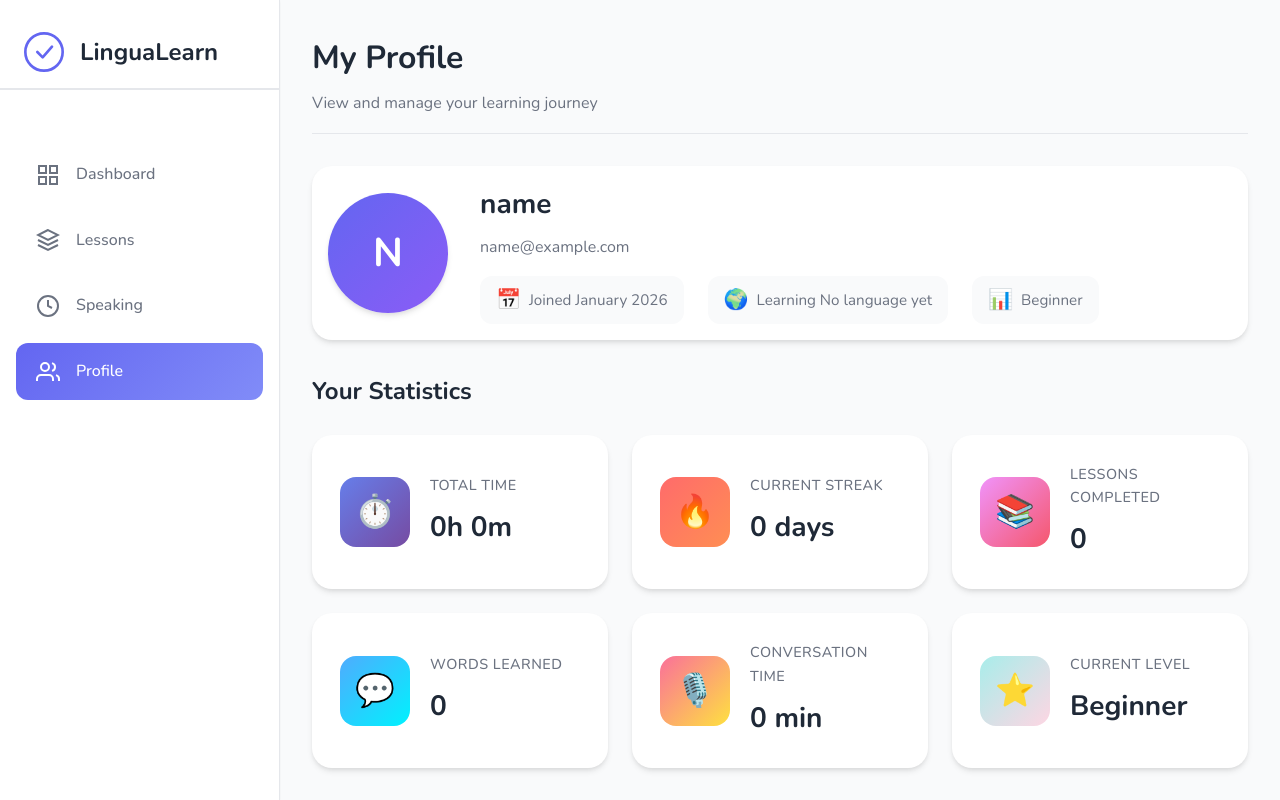
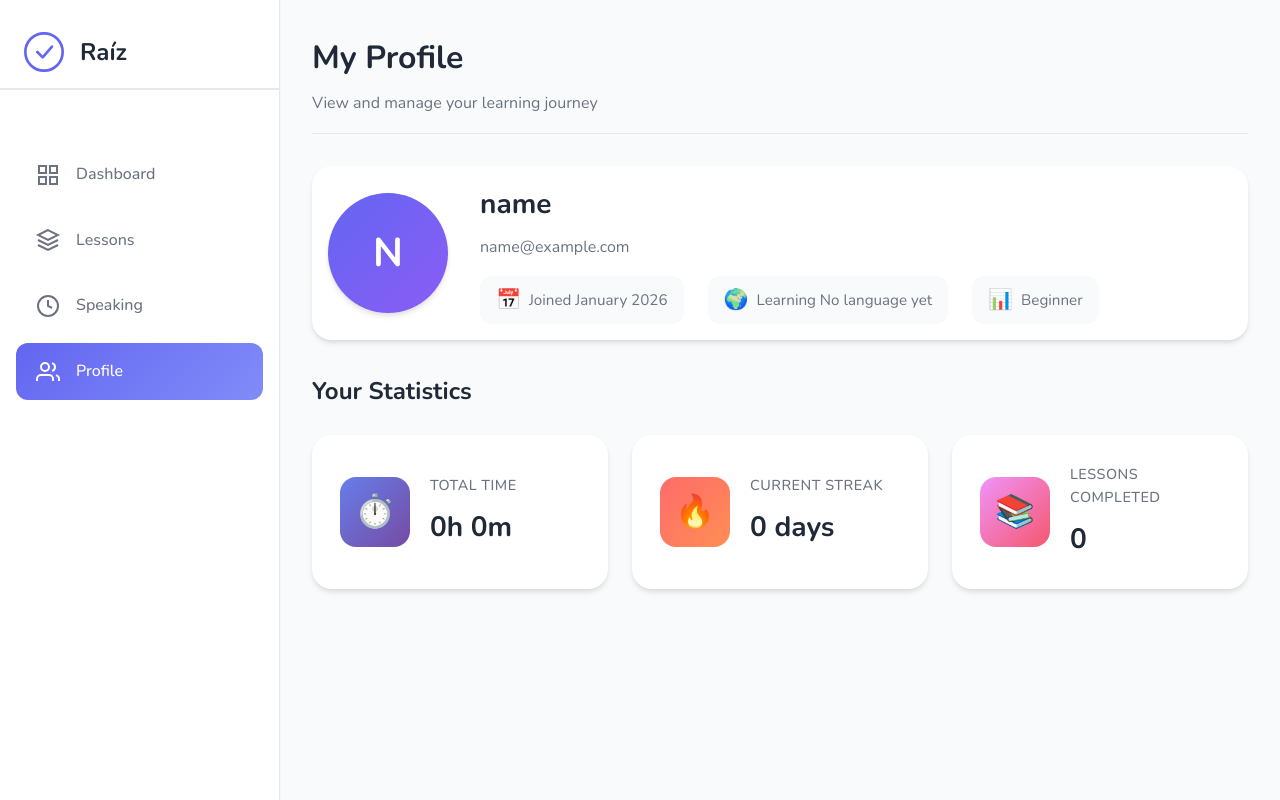
Before and after one commit to sardanad12/UFT-Hacks-13, a React (Vite) app in the folder frontend/: page /profile in a window 1280 px wide. Built offline with nearby package versions, Linux system fonts and the light colour scheme; sample sign-in values are in the browser's storage.

Commit message:
fixed scalign on lessons, removed bad boxes, changed title

```diff
--- a/frontend/src/components/Sidebar.css
+++ b/frontend/src/components/Sidebar.css
@@ -22,7 +22,7 @@
 }
 
 .sidebar-header h2 {
-    font-size: 1.5rem;
+    font-size: 2.5rem;
     color: var(--primary-color);
     font-weight: 700;
 }
--- a/frontend/src/components/Sidebar.jsx
+++ b/frontend/src/components/Sidebar.jsx
@@ -21,7 +21,7 @@ const Sidebar = ({ onLogout }) => {
             strokeLinejoin="round"
           />
         </svg>
-        <h2>LinguaLearn</h2>
+        <h2>Raíz</h2>
       </div>
 
       <nav className="sidebar-nav">
--- a/frontend/src/pages/Lessons.css
+++ b/frontend/src/pages/Lessons.css
@@ -180,8 +180,9 @@
 /* Grid */
 .lessons-grid {
     display: grid;
-    grid-template-columns: repeat(auto-fit, minmax(240px, 1fr));
+    grid-template-columns: repeat(auto-fill, minmax(240px, 360px));
     gap: 1.25rem;
+    justify-content: start;
 }
 
 /* Card */
--- a/frontend/src/pages/Profile.jsx
+++ b/frontend/src/pages/Profile.jsx
@@ -38,8 +38,6 @@ const Profile = () => {
       totalTime: user.total_time_spent || 0,
       streak: user.daily_streak || 0,
       lessonsCompleted: user.total_lessons_completed || 0,
-      wordsLearned: 0, // Not in user schema, could calculate from lessons
-      conversationMinutes: 0, // Not in user schema
       currentLevel: user.languages_studied?.[0]?.level || 'Beginner'
     }
   }
@@ -136,38 +134,6 @@ const Profile = () => {
               </div>
             </div>
 
-            {/* Words Learned Card */}
-            <div className="stat-card">
-              <div className="stat-icon-wrapper" style={{background: 'linear-gradient(135deg, #4facfe 0%, #00f2fe 100%)'}}>
-                <span className="stat-icon">💬</span>
-              </div>
-              <div className="stat-details">
-                <h4 className="stat-label">Words Learned</h4>
-                <p className="stat-value">{profileData.stats.wordsLearned}</p>
-              </div>
-            </div>
-
-            {/* Conversation Time Card */}
-            <div className="stat-card">
-              <div className="stat-icon-wrapper" style={{background: 'linear-gradient(135deg, #fa709a 0%, #fee140 100%)'}}>
-                <span className="stat-icon">🎙️</span>
-              </div>
-              <div className="stat-details">
-                <h4 className="stat-label">Conversation Time</h4>
-                <p className="stat-value">{profileData.stats.conversationMinutes} min</p>
-              </div>
-            </div>
-
-            {/* Level Card */}
-            <div className="stat-card">
-              <div className="stat-icon-wrapper" style={{background: 'linear-gradient(135deg, #a8edea 0%, #fed6e3 100%)'}}>
-                <span className="stat-icon">⭐</span>
-              </div>
-              <div className="stat-details">
-                <h4 className="stat-label">Current Level</h4>
-                <p className="stat-value">{profileData.stats.currentLevel}</p>
-              </div>
-            </div>
           </div>
         </div>
       </main>
```
